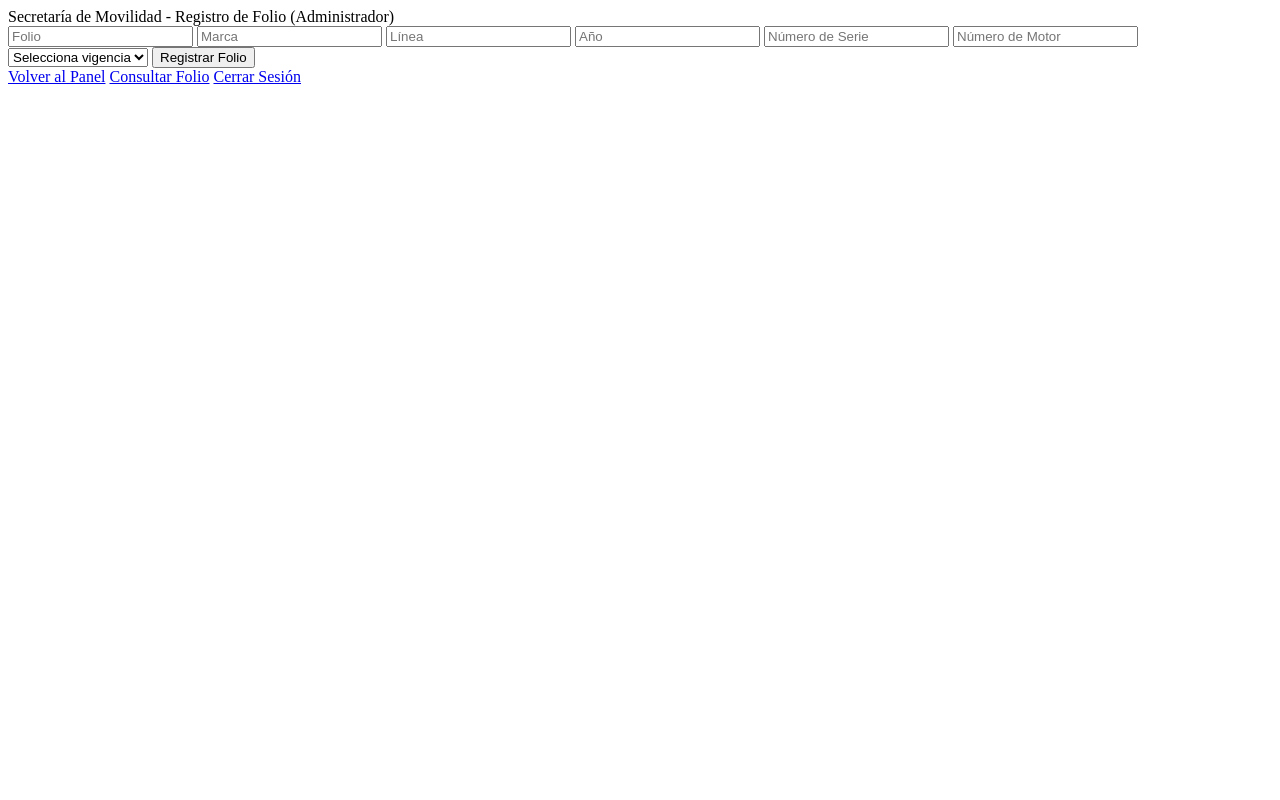
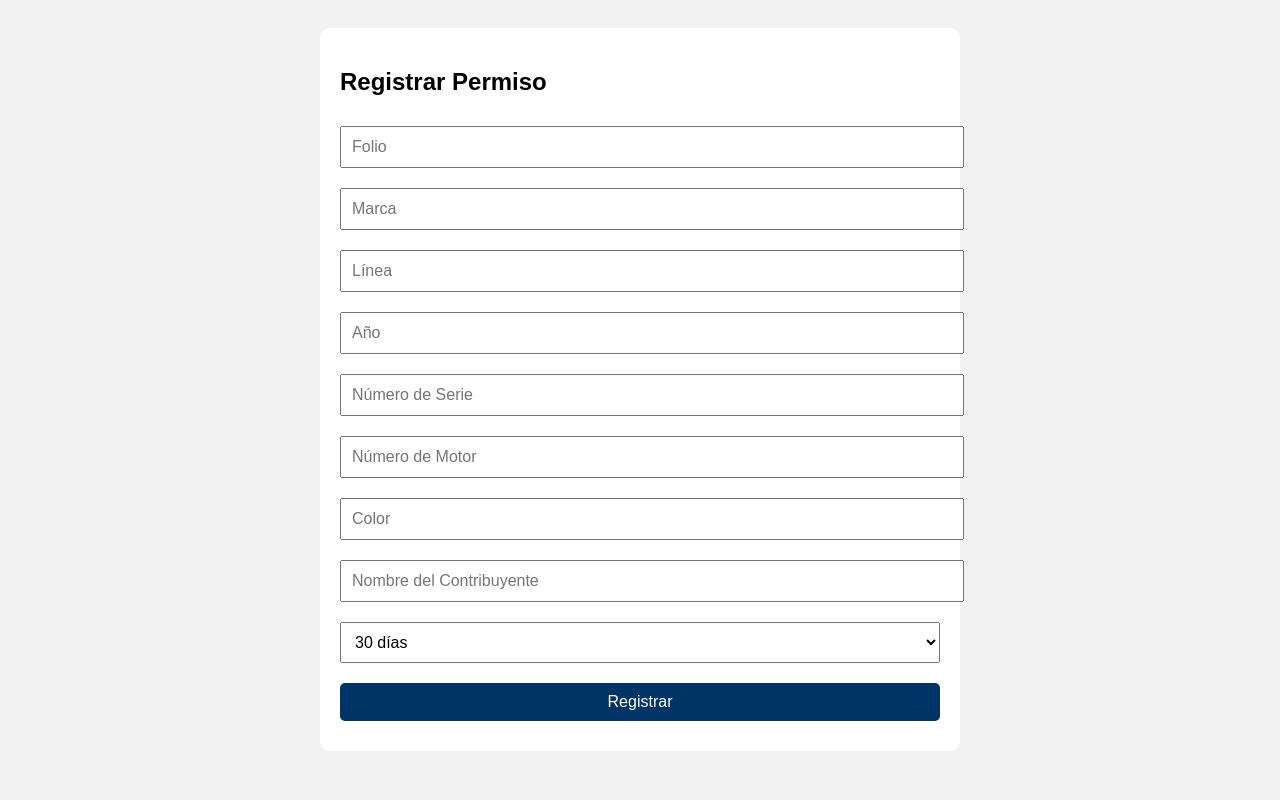
Before and after one commit to Gsr1989/Guerrero2025, a Python web app: template templates/registro_admin.html in a window 1280 px wide. Run offline with Jinja, Linux system fonts and the light colour scheme; the template is opened without the code that fills it, so the values that code supplies are empty.

Commit message:
Update registro_admin.html

```diff
--- a/templates/registro_admin.html
+++ b/templates/registro_admin.html
@@ -2,47 +2,54 @@
 <html lang="es">
 <head>
     <meta charset="UTF-8">
-    <title>Registro de Folio (Admin)</title>
+    <title>Registrar Permiso</title>
     <meta name="viewport" content="width=device-width, initial-scale=1">
     <style>
-      /* … tu CSS aquí … */
+        body {
+            font-family: Arial, sans-serif;
+            background: #f1f1f1;
+            padding: 20px;
+        }
+        .formulario {
+            background: white;
+            padding: 20px;
+            border-radius: 10px;
+            max-width: 600px;
+            margin: auto;
+        }
+        input, select, button {
+            width: 100%;
+            margin: 10px 0;
+            padding: 10px;
+            font-size: 16px;
+        }
+        button {
+            background-color: #003366;
+            color: white;
+            border: none;
+            border-radius: 5px;
+        }
     </style>
 </head>
 <body>
-    <header></header>
-
-    <div class="titulo">Secretaría de Movilidad - Registro de Folio (Administrador)</div>
-
-    {% with messages = get_flashed_messages(with_categories=true) %}
-      {% if messages %}
-        {% for category, message in messages %}
-          <div class="flash-message {{ category }}">{{ message }}</div>
-        {% endfor %}
-      {% endif %}
-    {% endwith %}
-
-    <form method="POST" class="formulario" action="{{ url_for('registro_admin') }}"> <!-- CAMBIO -->
+    <div class="formulario">
+        <h2>Registrar Permiso</h2>
+        <form method="POST">
             <input type="text" name="folio" placeholder="Folio" required>
             <input type="text" name="marca" placeholder="Marca" required>
             <input type="text" name="linea" placeholder="Línea" required>
-        <input type="number" name="anio" placeholder="Año" required>
+            <input type="text" name="anio" placeholder="Año" required>
             <input type="text" name="serie" placeholder="Número de Serie" required>
             <input type="text" name="motor" placeholder="Número de Motor" required>
+            <input type="text" name="color" placeholder="Color" required>
+            <input type="text" name="nombre" placeholder="Nombre del Contribuyente" required>
             <select name="vigencia" required>
-            <option value="">Selecciona vigencia</option>
                 <option value="30">30 días</option>
                 <option value="60">60 días</option>
                 <option value="90">90 días</option>
             </select>
-        <button type="submit" class="btn">Registrar Folio</button>
+            <button type="submit">Registrar</button>
         </form>
-
-    <div class="acciones">
-        <a href="{{ url_for('admin') }}" class="btn">Volver al Panel</a>
-        <a href="{{ url_for('consulta_folio') }}" class="btn">Consultar Folio</a>
-        <a href="{{ url_for('logout') }}" class="btn">Cerrar Sesión</a>
     </div>
-
-    <footer></footer>
 </body>
 </html>
```
Lines whose indentation alone changed are shown as unchanged.
